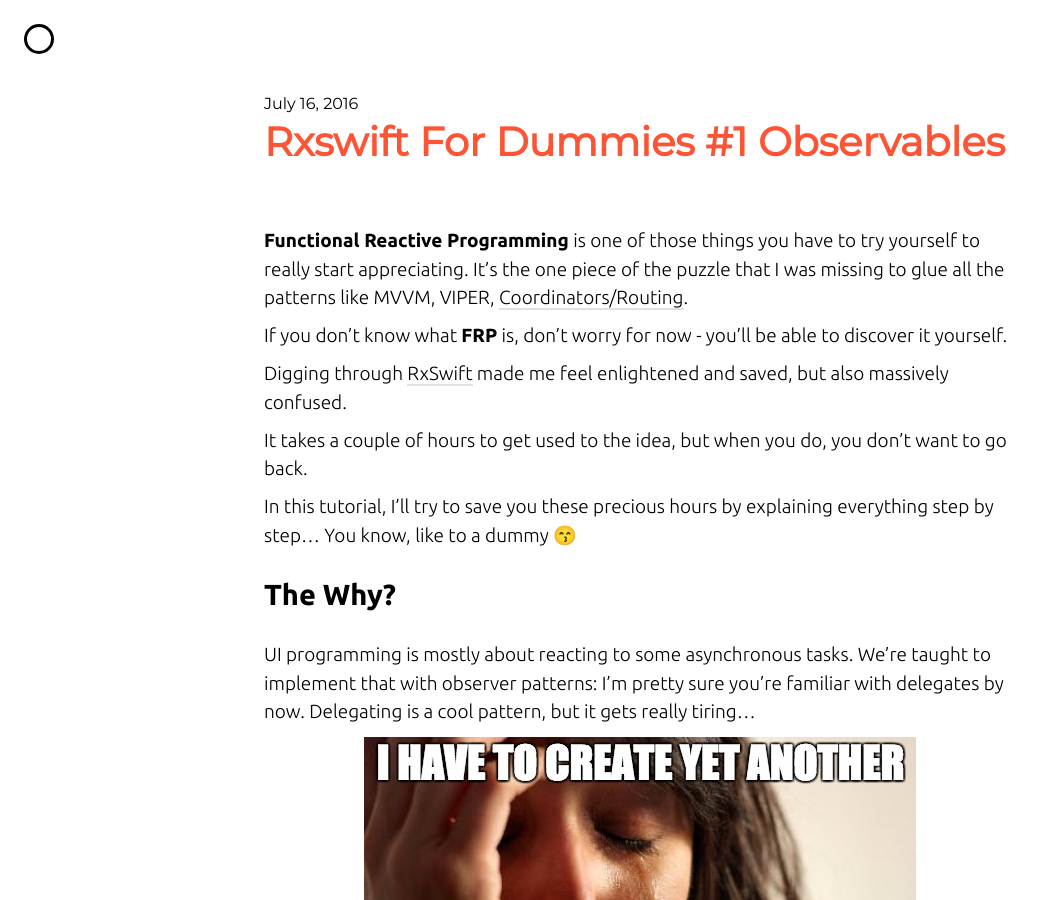
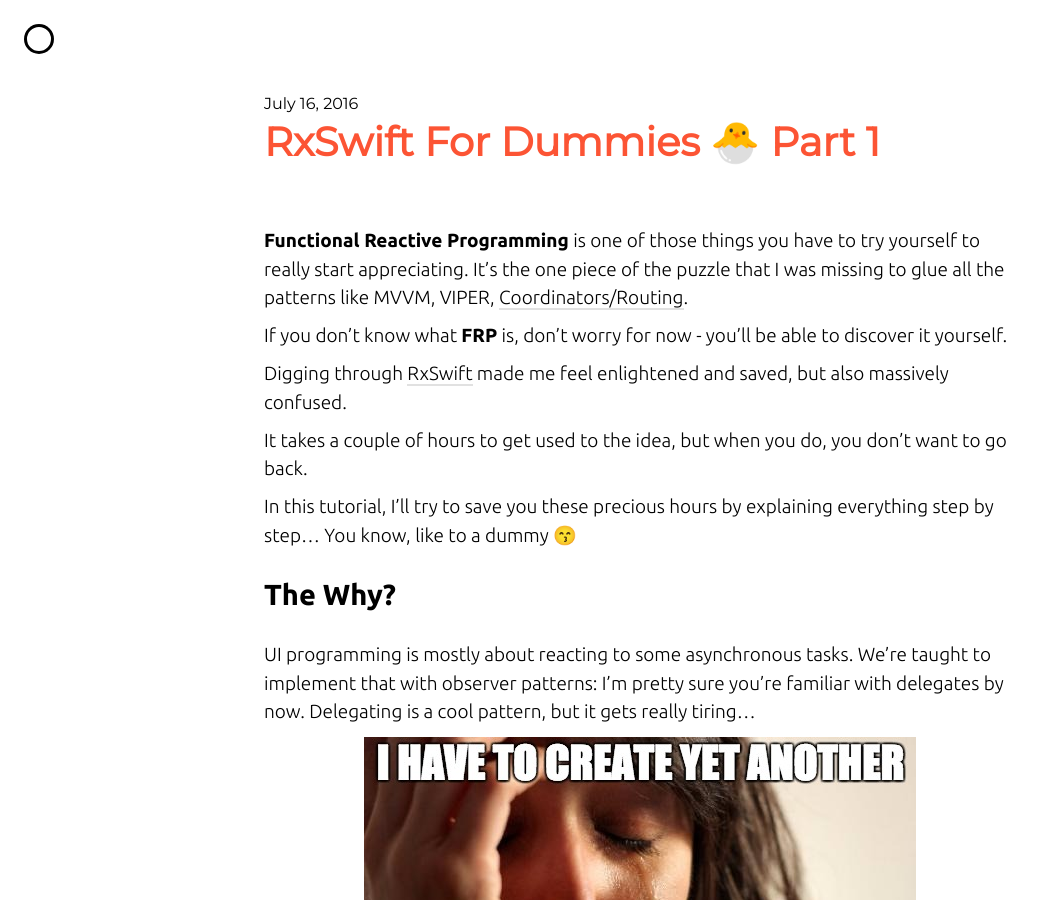
Before and after one commit to michalciurus/michalciurus.github.io, a Jekyll site: the page built from _posts/2016-07-16-RxSwift-for-dummies-#1-Observables.markdown, in a window 1280 px wide and 900 px high. Shown: the whole window, without its empty margins (0-1045 px from the left). Built offline with Jekyll 4.4.1, drawn with Linux system fonts in a browser that asks for light colours; nearby versions of some CDN libraries.

Commit message:
no message

```diff
--- a/_posts/2016-07-16-RxSwift-for-dummies-#1-Observables.markdown
+++ b/_posts/2016-07-16-RxSwift-for-dummies-#1-Observables.markdown
@@ -1,3 +1,7 @@
+---
+title: RxSwift For Dummies 🐣 Part 1
+---
+
 **Functional Reactive Programming** is one of those things you have to try yourself to really start appreciating. It's the one piece of the puzzle that I was missing to glue all the patterns like MVVM, VIPER, [Coordinators/Routing](http://khanlou.com/2015/10/coordinators-redux/).
 
 If you don't know what **FRP** is, don't worry for now - you'll be able to discover it yourself.
```
